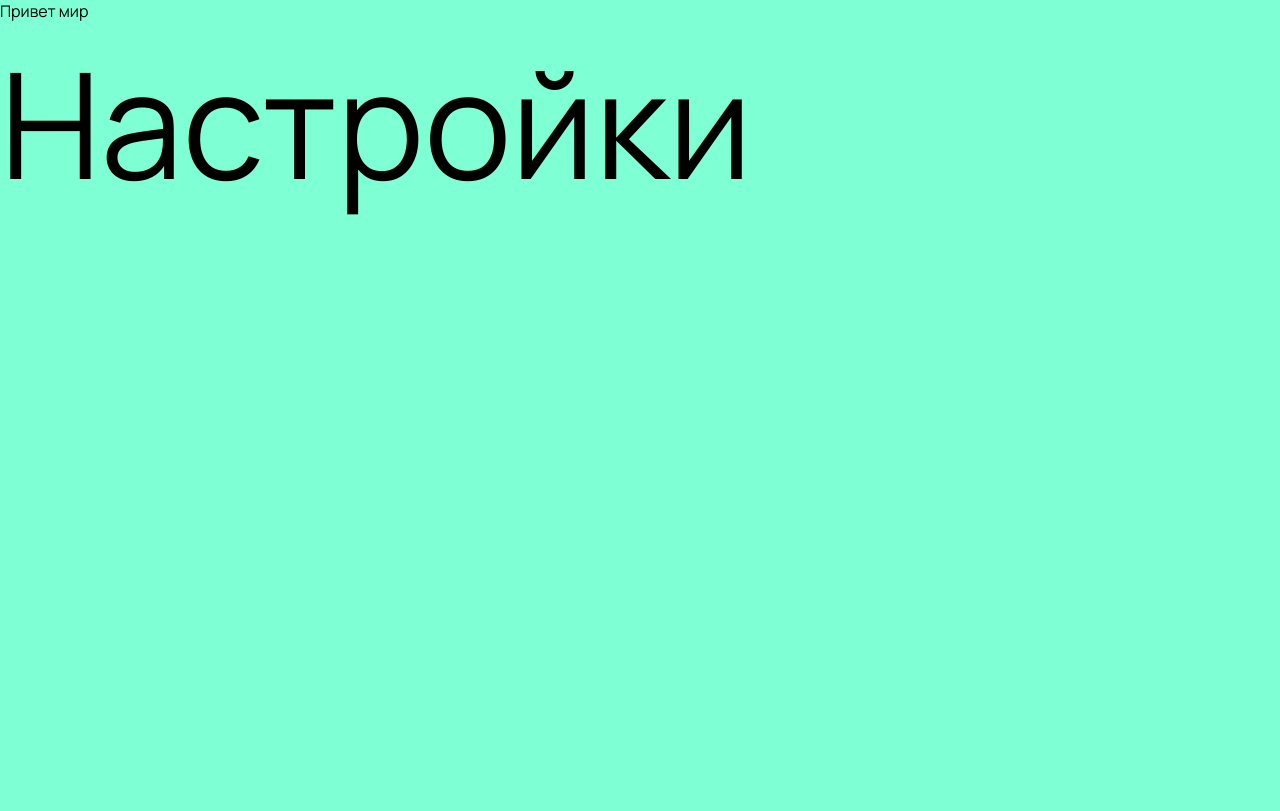
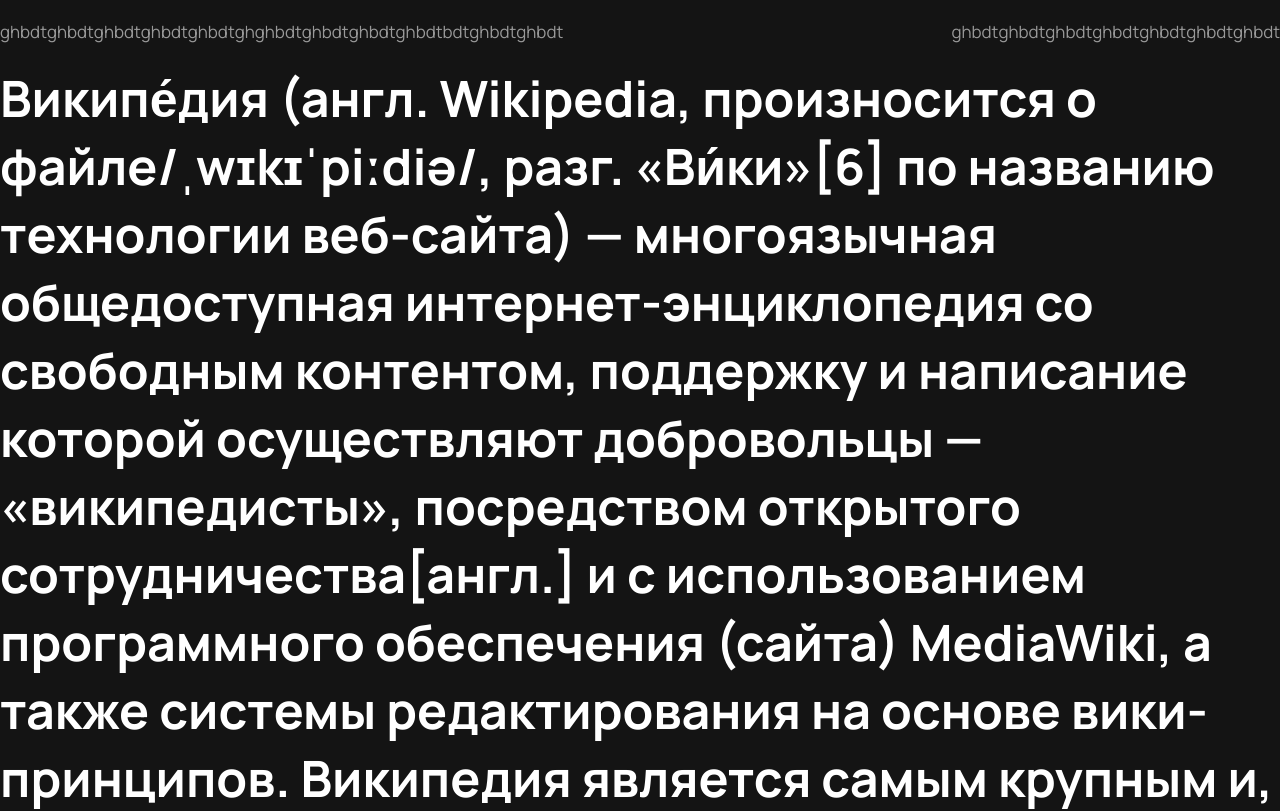
Before and after one commit to ArtErusov/MovieReact, a React (Vite) app: page / in a window 1280 px wide. Shown: the top 811 px of the page. Built offline with nearby package versions, Linux system fonts and the light colour scheme.

Commit message:
Made layout for the header and finalized styles

```diff
--- a/package.json
+++ b/package.json
@@ -10,6 +10,7 @@
     "preview": "vite preview"
   },
   "dependencies": {
+    "clsx": "^2.1.1",
     "react": "^19.1.1",
     "react-dom": "^19.1.1"
   },
--- a/src/App.tsx
+++ b/src/App.tsx
@@ -1,9 +1,11 @@
-import TestTwo from '@/Test/TestTwo';
+import Header from './layouts/Header/Header';
+import Test from './Test';
 
 function App() {
   return (
     <>
-      <TestTwo />
+      <Header />
+      <Test />
     </>
   );
 }
--- a/src/Test.tsx
+++ b/src/Test.tsx
@@ -1,7 +1,43 @@
 function Test() {
   return (
     <>
-      <p>Привет мир</p>
+      <h1>
+        Википе́дия (англ. Wikipedia, произносится о файле/ˌwɪkɪˈpiːdiə/, разг. «Ви́ки»[6] по названию
+        технологии веб-сайта) — многоязычная общедоступная интернет-энциклопедия со свободным
+        контентом, поддержку и написание которой осуществляют добровольцы — «википедисты»,
+        посредством открытого сотрудничества[англ.] и с использованием программного обеспечения
+        (сайта) MediaWiki, а также системы редактирования на основе вики-принципов. Википедия
+        является самым крупным и, в то же время, наиболее читаемым справочником[7], а также самой
+        полной энциклопедией из когда-либо создававшихся за всю историю человечества[8][9]. По
+        состоянию на май 2025 года сайт находился на 8 месте по посещаемости в мире по версии
+        компании SimilarWeb, занимающейся анализом интернет-трафика[10]. Запущена 15 января 2001
+        года совместно Джимми Уэйлсом и Ларри Сэнгером[11]. Владелец сайта — американская
+        некоммерческая организация «Фонд Викимедиа». На сайте действуют три основные политики:
+        статьи не должны содержать никаких оригинальных исследований (то есть собственных изысканий,
+        идей или выводов участников проекта); информация должна быть проверяема с помощью
+        опубликованного авторитетного источника; статьи должны быть написаны с нейтральной точки
+        зрения[12]. Название энциклопедии образовано от английских слов wiki («вики»; в свою очередь
+        заимствовано из гавайского языка, в котором оно имеет значение «быстро») и encyclopedia
+        («энциклопедия»). Одним из основных достоинств Википедии как универсальной энциклопедии
+        является возможность представления информации на родном языке пользователя[13]. В Википедии
+        есть 357 разделов на различных языках мира, а также сотни языковых разделов, находящихся в
+        инкубаторе. Все в сумме они содержат более 60 миллионов статей[1]. Главной особенностью
+        Википедии является то, что создавать и редактировать статьи в ней может любой пользователь
+        Интернета[комм. 2], поскольку она построена на принципе «вики» — технологии веб-сайта,
+        предоставляющей пользователям инструменты для редактирования текста в нём. Все вносимые
+        такими добровольцами изменения незамедлительно становятся доступными для просмотра всем
+        посетителям сайта. В декабре 2013 года в заявлении ЮНЕСКО по случаю награждения Джимми
+        Уэйлса, основателя Википедии, Золотой медалью Нильса Бора про Википедию было сказано, что
+        она является «символом эпохи взаимодействия, в которую мы живём, и это не просто инструмент,
+        это воплощение мечты, столь же древней, как само человечество, как собрания Александрийской
+        библиотеки»[14][15]. Поскольку Википедию, будучи не ознакомленным с темой статьи в ней, по
+        концепции «Вики», может редактировать любой интернет-пользователь, её надёжность и точность
+        неоднозначны[16]. Википедию критикуют за возможность добавления ложной, непроверенной или
+        неактуальной информации[17] и вандализма на её страницах, однако научные исследования
+        свидетельствуют о том, что вандализм обычно оперативно устраняют[18][19]. Раздел Википедии
+        на русском языке, по состоянию на 12 августа 2025 года, насчитывает 2 058 738 статей
+        различной тематики, занимая 7-е место по количеству статей среди всех языковых разделов.
+      </h1>
     </>
   );
 }
--- a/src/Test/TestTwo.tsx
+++ /dev/null
@@ -1,15 +0,0 @@
-import Test from '@/Test';
-import styles from './test.module.scss';
-
-function TestTwo() {
-  return (
-    <>
-      <Test />
-      <div className={styles['test']}>
-        <p className={styles['test-text']}>Настройки</p>
-      </div>
-    </>
-  );
-}
-
-export default TestTwo;
--- a/src/Test/test.module.scss
+++ /dev/null
@@ -1,11 +0,0 @@
-// @use '@/styles/index.scss';
-
-.test {
-  width: 100px;
-  height: 100px;
-  background-color: var(--test-color);
-
-  &-text {
-    @include fluid-text(150, 140);
-  }
-}
--- /dev/null
+++ b/src/layouts/Header/Header.module.scss
@@ -0,0 +1,27 @@
+.header {
+  position: sticky;
+  top: 0;
+  width: 100%;
+  z-index: 100;
+  padding-block: fluid(22, 14);
+  animation-name: scroling-header;
+  border-bottom: var(--border-width-s) solid transparent;
+  animation-fill-mode: both;
+  animation-timeline: scroll();
+  animation-range: 0 100px;
+
+  @keyframes scroling-header {
+    to {
+      padding-block: 10px;
+      background-color: var(--color-black-08);
+      border-color: var(--color-black-15);
+    }
+  }
+
+  &__inner {
+    display: flex;
+    justify-content: space-between;
+    align-items: center;
+    column-gap: 16px;
+  }
+}
--- /dev/null
+++ b/src/layouts/Header/Header.tsx
@@ -0,0 +1,16 @@
+import type { FC } from 'react';
+import styles from './Header.module.scss';
+import clsx from 'clsx';
+
+const Header: FC = () => {
+  return (
+    <header className={styles['header']}>
+      <div className={clsx(styles['header__inner'], styles['container'])}>
+        <p>ghbdtghbdtghbdtghbdtghbdtghghbdtghbdtghbdtghbdtbdtghbdtghbdt</p>
+        <p>ghbdtghbdtghbdtghbdtghbdtghbdtghbdt</p>
+      </div>
+    </header>
+  );
+};
+
+export default Header;
--- /dev/null
+++ b/src/styles/globals.scss
@@ -0,0 +1,104 @@
+@use './helpers' as *;
+
+html {
+  &.is-lock {
+    overflow: hidden;
+  }
+}
+
+body {
+  @include fluid-text(18, 14);
+
+  display: flex;
+  flex-direction: column;
+  font-family: var(--font-family-base);
+  color: var(--color-gray-60);
+  background-color: var(--color-black-08);
+}
+
+main {
+  flex-grow: 1;
+}
+
+h1,
+.h1,
+h2,
+.h2,
+h3,
+.h3,
+h4,
+.h4,
+h5,
+.h5,
+h6,
+.h6 {
+  color: var(--color-white);
+}
+
+h1,
+.h1 {
+  @include fluid-text(58, 28);
+
+  font-weight: 700;
+}
+
+h2,
+.h2 {
+  @include fluid-text(48, 24);
+
+  font-weight: 700;
+}
+
+h3,
+.h3 {
+  @include fluid-text(38, 20);
+
+  font-weight: 700;
+}
+
+h4,
+.h4 {
+  @include fluid-text(24, 18);
+
+  font-weight: 600;
+}
+
+h5,
+.h5 {
+  @include fluid-text(22, 18);
+
+  font-weight: 500;
+}
+
+h6,
+.h6 {
+  @include fluid-text(20, 16);
+
+  font-weight: 600;
+}
+
+a,
+button,
+label,
+input,
+textarea,
+select,
+svg * {
+  transition-duration: var(--transition-duration);
+}
+
+a {
+  color: inherit;
+
+  @include hover {
+    color: var(--color-red-45);
+  }
+
+  &[class] {
+    text-decoration: none;
+  }
+}
+
+:focus-visible {
+  @include focus-visible;
+}
--- a/src/styles/index.scss
+++ b/src/styles/index.scss
@@ -1,8 +1,4 @@
 @use './reset.scss';
 @use './fonts.scss';
 @use './variables.scss';
-
-body {
-  font-family: var(--font-famili-base);
-  background-color: aquamarine;
-}
+@use './globals.scss';
--- a/src/styles/variables.scss
+++ b/src/styles/variables.scss
@@ -1,5 +1,4 @@
-@use './helpers/constants.scss' as *;
-@use './helpers/functions.scss' as *;
+@use './helpers' as *;
 
 :root {
   --color-white: #fff;
@@ -45,7 +44,7 @@
   --border-radius-xxs: 5px;
   --border-radius-xxxs: 4px;
 
-  --font-famili-base: 'Manrope', sans-serif;
+  --font-family-base: 'Manrope', sans-serif;
 
   --container-width: #{fluid-to-laptop($container-desktop-width, $container-laptop-width)};
 
```
Also changed, not shown: vite.config.ts (+0 -9 lines), 1 other file (tests, documents, lock files or other folders).
